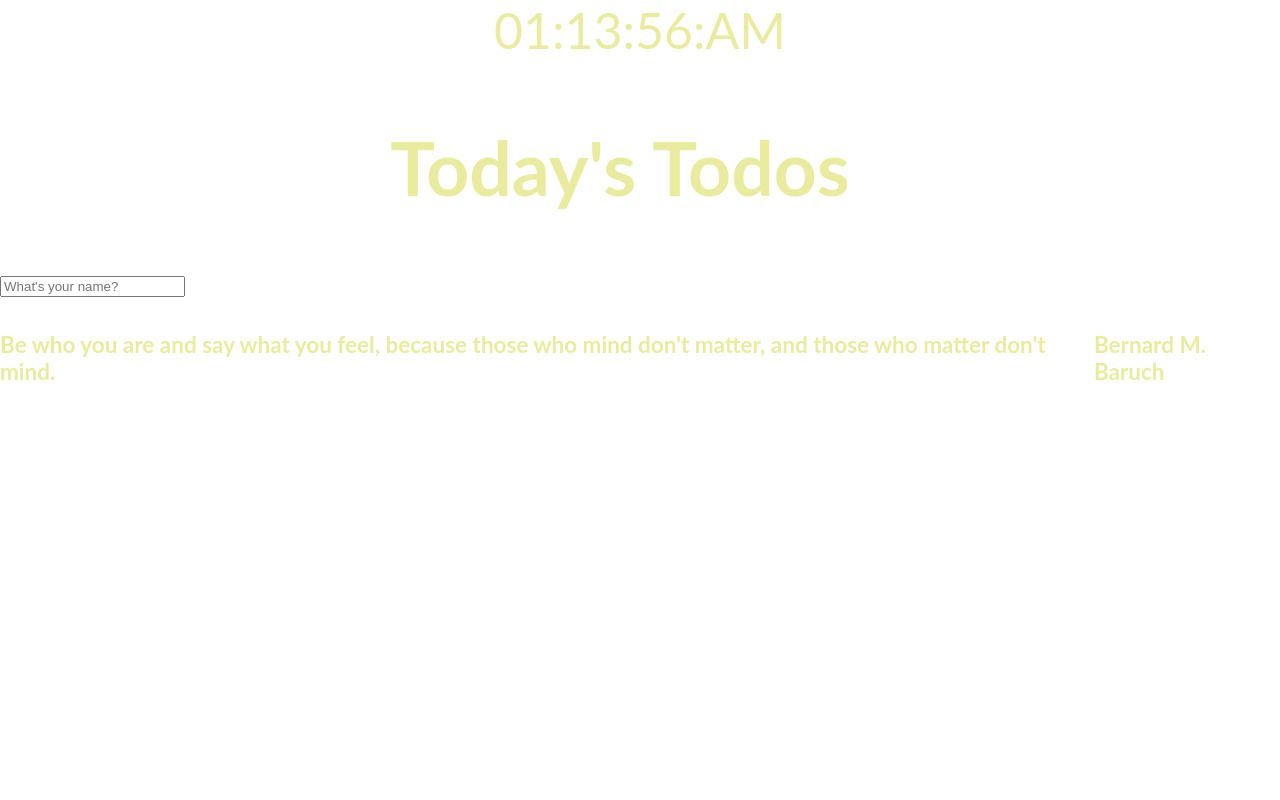
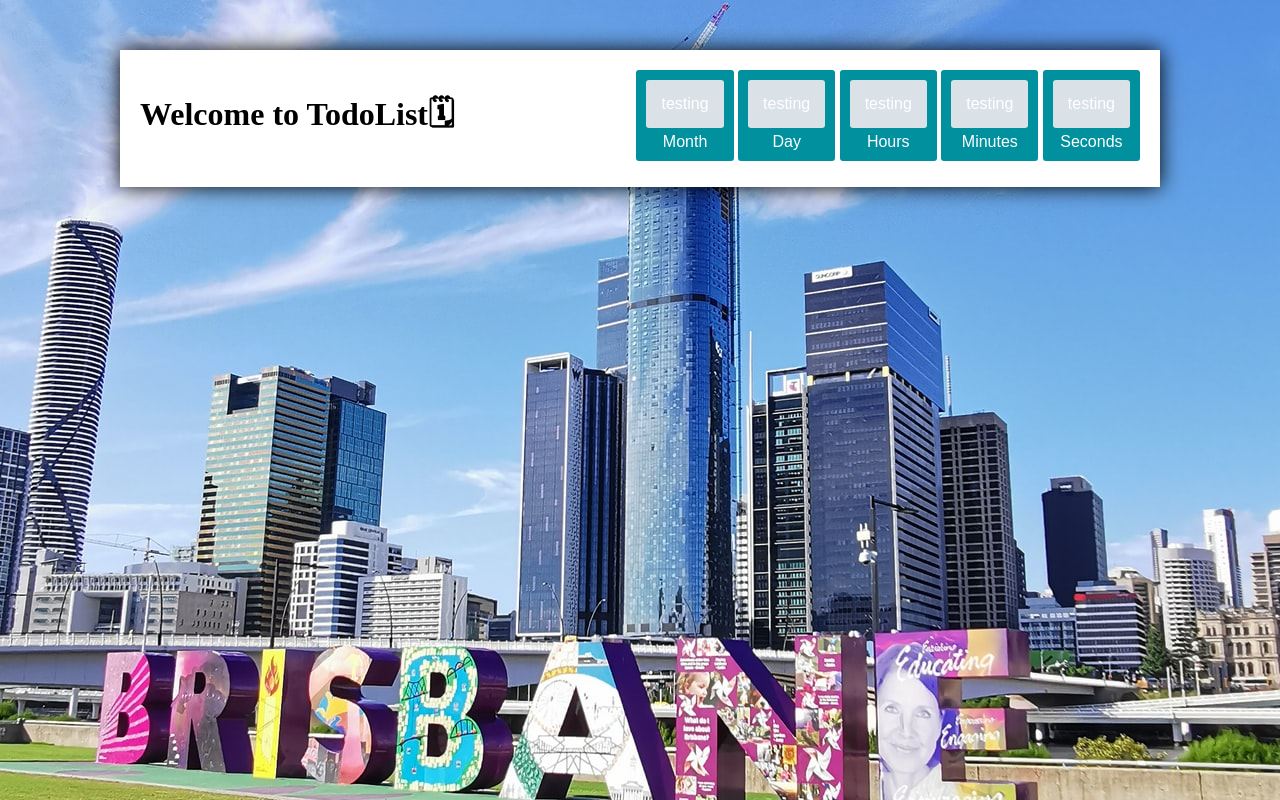
Before and after one commit to Thinkteam20/vanillaJSDOM, a plain HTML site: page index.html in a window 1280 px wide. Drawn offline with Linux system fonts and the light colour scheme.

Commit message:
base design change

```diff
--- a/index.html
+++ b/index.html
@@ -5,27 +5,48 @@
     <meta http-equiv="X-UA-Compatible" content="IE=edge" />
     <meta name="viewport" content="width=device-width, initial-scale=1.0" />
     <link rel="stylesheet" href="style.css" />
-    <title>toDoApp-vanillaJS</title>
+    <title>VanillaJS todoApp_🗓</title>
   </head>
-  <body class="background">
-    <div id="clock"></div>
-    <div id="todoPart">
-      <h2>Today's Todos</h2>
-      <ul id="todos"></ul>
+
+  <body>
+    <!-- app -->
+    <div id="bg">
+      <img src="./img/bg3.jpg" alt="" />
     </div>
-    <form id="todo-form">
-      <input type="text" placeholder="What's your name?" />
-    </form>
-    <ul id="todo-list"></ul>
-    <div id="quote">
-      <h2></h2>
-      <h2></h2>
+    <!-- app_header -->
+    <div class="app__header">
+      <div class="header__name">
+        <h1>Welcome to TodoList🗓</h1>
+      </div>
+      <div class="header__clockbar">
+        <div class="clockbars">
+          <span class="clock-text">testing</span>
+          <div class="smalltext">Month</div>
+        </div>
+        <div class="clockbars">
+          <span class="clock-text">testing</span>
+          <div class="smalltext">Day</div>
+        </div>
+        <div class="clockbars">
+          <span class="clock-text">testing</span>
+          <div class="smalltext">Hours</div>
+        </div>
+        <div class="clockbars">
+          <span class="clock-text">testing</span>
+          <div class="smalltext">Minutes</div>
+        </div>
+        <div class="clockbars">
+          <span class="clock-text">testing</span>
+          <div class="smalltext">Seconds</div>
+        </div>
+      </div>
     </div>
+    <!-- Todo section -->
+
     <script src="./todoProject/greeting.js"></script>
     <script src="./todoProject/todos.js"></script>
     <script src="./todoProject/clock.js"></script>
     <script src="./todoProject/quote.js"></script>
     <script src="./todoProject/weather.js"></script>
-    <script src="./todoProject/randomBg.js"></script>
   </body>
 </html>
--- a/style.css
+++ b/style.css
@@ -1,42 +1,64 @@
-.background {
-  margin: 0;
-  padding: 0;
-  box-sizing: border-box;
-  font-family: "Lato", sans-serif;
-  color: white;
-  height: 100vh;
-  width: 100%;
+#bg {
+  position: fixed;
+  top: -50%;
+  left: -50%;
+  width: 200%;
+  height: 200%;
 }
-.img0 {
-  background-image: url("todoProject/img/0.jpeg");
+#bg img {
+  position: absolute;
+  top: 0;
+  left: 0;
+  right: 0;
+  bottom: 0;
+  margin: auto;
+  min-width: 50%;
+  min-height: 50%;
 }
-.img1 {
-  background-image: url("todoProject/img/1.jpeg");
+.app__header {
+  position: relative;
+  z-index: 2;
+  width: 1000px;
+  margin: 50px auto;
+  padding: 20px;
+  background: white;
+  box-shadow: 0 0 20px black;
+  display: flex;
+  justify-content: space-between;
 }
-.img2 {
-  background-image: url("todoProject//img/2.jpeg");
+.header__clockbar {
+  font-family: sans-serif;
+  color: #fff;
+  display: inline-block;
+  font-weight: 100;
+  text-align: center;
+}
+.clock-text {
+  padding: 15px;
+  border-radius: 3px;
+  background: #dae1e7;
+  display: inline-block;
+}
+.smalltext {
+  padding-top: 5px;
+  font-size: 16px;
+}
+.clockbars {
+  border-radius: 3px;
+  padding: 10px;
+  background: #00909e;
+  display: inline-block;
 }
 
-#clock {
-  color: #e9eb9e;
+/* app contents */
+.app__contents {
+  position: relative;
+  z-index: 2;
+  width: 1000px;
+  margin: 50px auto;
+  padding: 20px;
   display: flex;
-  align-items: center;
-  justify-content: center;
-  font-size: 50px;
+  background: chocolate;
+  margin-top: 0px;
+  margin-bottom: 0px;
 }
-
-#todoPart {
-  color: #e9eb9e;
-  display: flex;
-  align-items: center;
-  justify-content: center;
-  font-size: 50px;
-}
-
-#quote {
-  color: #e9eb9e;
-  display: flex;
-  align-items: center;
-  justify-content: center;
-  font-size: 15px;
-}
--- a/todoProject/todos.js
+++ b/todoProject/todos.js
@@ -14,13 +14,17 @@ function saveToDos() {
 function deleteToDo(event) {
   const li = event.target.parentElement;
   li.remove();
+  toDos = toDos.filter((tdoo) => tdoo.id !== parseInt(li.id));
+  console.log(toDos);
+  saveToDos();
 }
 
 function paintToDo(newTodo) {
   //console.log("i will paint" + newTodo);
   const li = document.createElement("li");
+  li.id = newTodo.id;
   const span = document.createElement("span");
-  span.innerText = newTodo;
+  span.innerText = newTodo.text;
   const button = document.createElement("button");
   button.innerText = " ❌ ";
   button.addEventListener("click", deleteToDo);
@@ -36,8 +40,12 @@ function handleSubmit(event) {
   const newTodo = toDoInput.value;
   toDoInput.value = "";
   //console.log(newTodo);
-  toDos.push(newTodo);
-  paintToDo(newTodo);
+  const newTodoobj = {
+    text: newTodo,
+    id: Date.now(),
+  };
+  toDos.push(newTodoobj);
+  paintToDo(newTodoobj);
   saveToDos();
 }
 
```
Also changed, not shown: img/bg1.jpg (added), img/bg2.jpg (added), img/bg3.jpg (added), img/coffee.png (added), todoProject/img/bg1.png (added), todoProject/img/bg5.png (added), todoProject/img/bg6.png (added), todoProject/img/logo.png (added), 2 other files.
